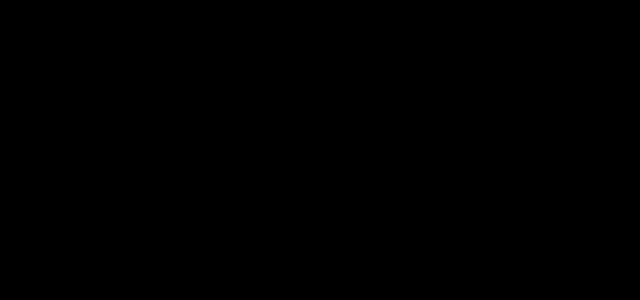
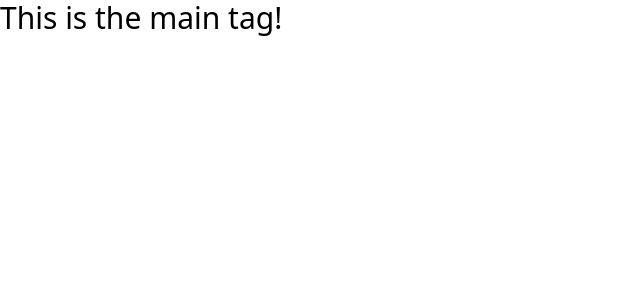
Before and after one commit to brandon-carlisle/portfolio, a Next.js app: page / in a window 1280 px wide. Shown: the top 300 px of the page, without its empty margins (0-640 px from the left). Built offline with nearby package versions, Linux system fonts and the light colour scheme.

Commit message:
fixed tailwind config

```diff
--- a/pages/_document.js
+++ b/pages/_document.js
@@ -4,7 +4,7 @@
   return (
     <Html lang="en">
       <Head />
-      <body className="bg-black">
+      <body>
         <Main />
         <NextScript />
       </body>
--- a/pages/index.js
+++ b/pages/index.js
@@ -4,13 +4,13 @@
   return (
     <>
       <Head>
-        <title>Create Next App</title>
+        <title>Create</title>
         <meta name="description" content="Generated by create next app" />
         <meta name="viewport" content="width=device-width, initial-scale=1" />
         <link rel="icon" href="/favicon.ico" />
       </Head>
       <main>
-        <h1 className="text-4xl">This is the main tag!</h1>
+        <h1 className="text-3xl">This is the main tag!</h1>
       </main>
     </>
   );
--- a/tailwind.config.js
+++ b/tailwind.config.js
@@ -1,7 +1,8 @@
 /** @type {import('tailwindcss').Config} */
 module.exports = {
   content: [
-    ['./pages/**/*.{js,ts,jsx,tsx}', './components/**/*.{js,ts,jsx,tsx}'],
+    './pages/**/*.{js,ts,jsx,tsx}',
+    './components/**/*.{js,ts,jsx,tsx}',
   ],
   theme: {
     extend: {},
```
